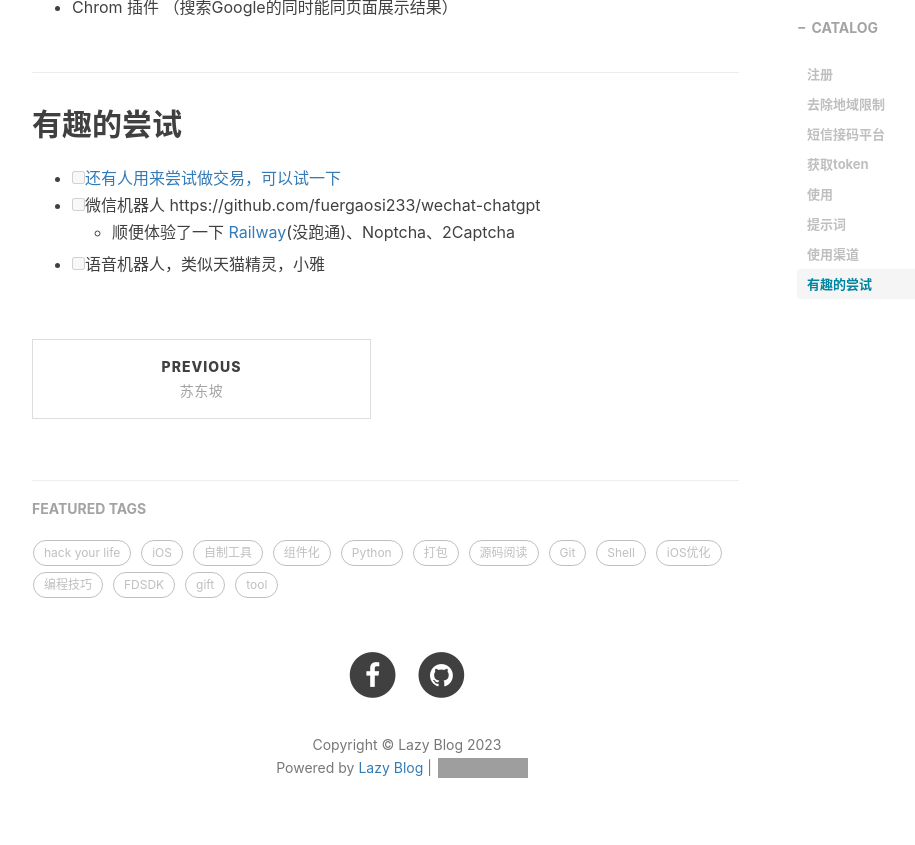
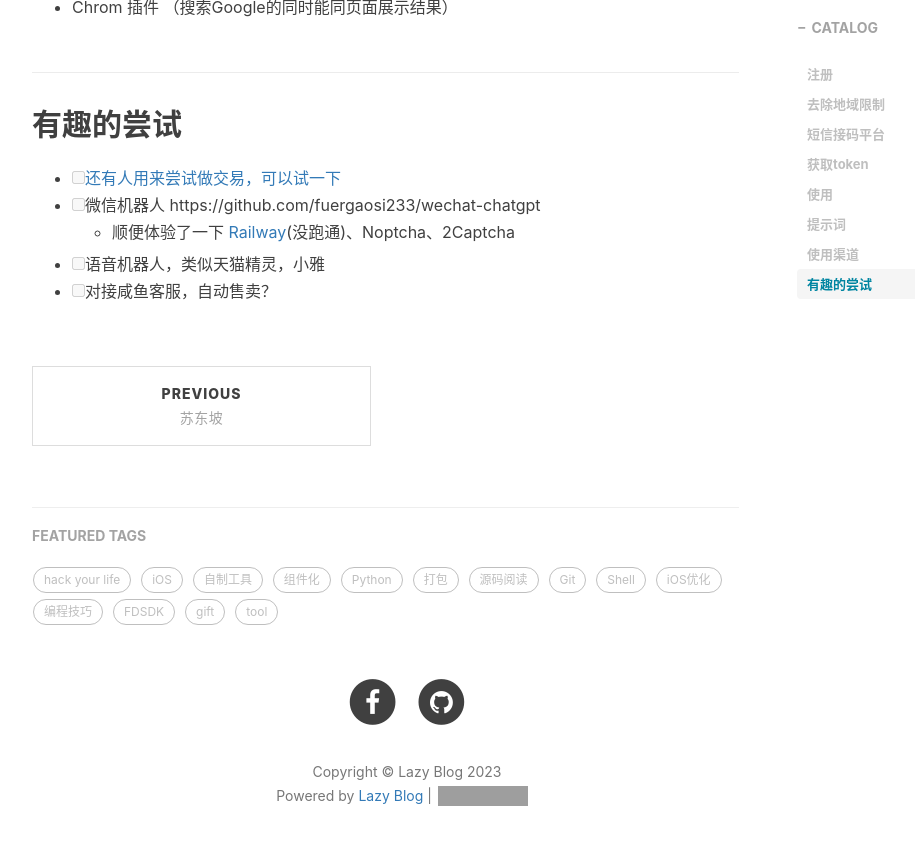
Before and after one commit to toolazytoname/toolazytoname.github.io, a Jekyll site: the page built from _posts/2023-01-25-chatgpt.markdown, in a window 1280 px wide and 900 px high, scrolled down 1796 px. Shown: the top 845 px of the window, without its empty margins (233-1148 px from the left). Built offline with Jekyll 4.4.1, drawn with Linux system fonts in a browser that asks for light colours; nearby versions of some CDN libraries; comment, search, counter and statistics services are not loaded; grey boxes are pictures that could not be loaded.

Commit message:
edit some content

```diff
--- a/_posts/2023-01-21-sushi.markdown
+++ b/_posts/2023-01-21-sushi.markdown
@@ -173,3 +173,4 @@ tags:
 * [苏轼-维基百科](!https://zh.wikipedia.org/wiki/%E8%8B%8F%E8%BD%BC)
 * 《苏东坡突围》 余秋雨
 * [《苏东坡》纪录片](!https://www.bilibili.com/video/BV1a3411X7g5?p=1&vd_source=fff14ac913ea9cdee56699d64abfd3ee)
+ - [ ]  林语堂 《苏东坡传》
--- a/_posts/2023-01-25-chatgpt.markdown
+++ b/_posts/2023-01-25-chatgpt.markdown
@@ -42,3 +42,4 @@ https://beta.openai.com/account/api-keys
 - [ ] 微信机器人 https://github.com/fuergaosi233/wechat-chatgpt
 	* 顺便体验了一下 [Railway](https://github.com/fuergaosi233/wechat-chatgpt#usage-with-railway)(没跑通)、Noptcha、2Captcha
 - [ ] 语音机器人，类似天猫精灵，小雅
+- [ ] 对接咸鱼客服，自动售卖？
```
